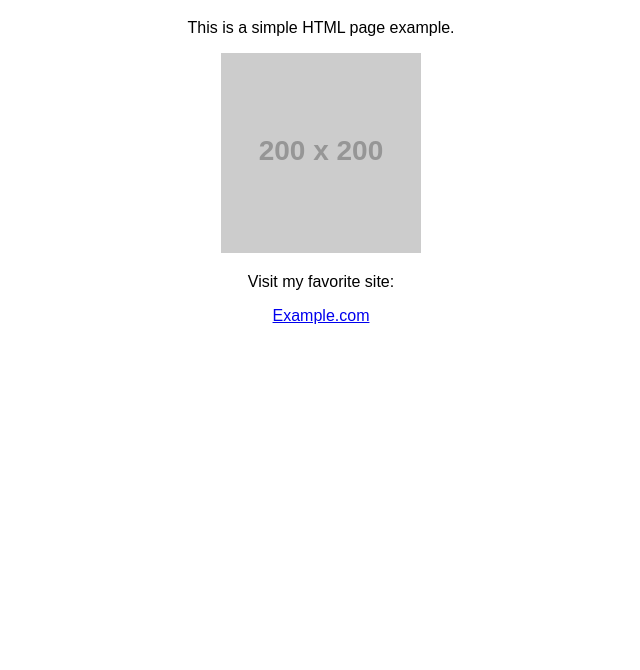
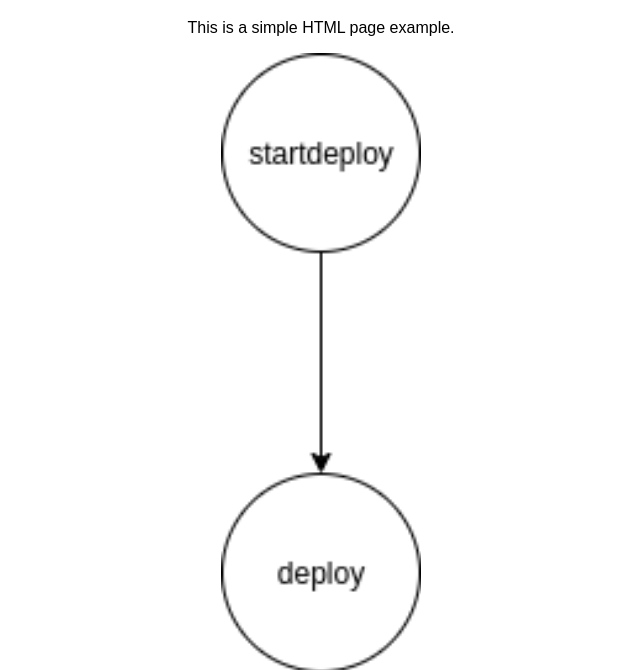
Before and after one commit to reshmavithanala25/reshma25, a plain HTML site: page index.html in a window 1280 px wide. Shown: the part 61-731 px from the top of the page, without its empty margins (319-959 px from the left). Drawn offline with Linux system fonts and the light colour scheme; placeholder pictures from the web are drawn by us.

Commit message:
Update index.html

```diff
--- a/index.html
+++ b/index.html
@@ -18,7 +18,7 @@
 <body>
   <h1>Welcome to My Website</h1>
   <p>This is a simple HTML page example.</p>
-  <img src="https://via.placeholder.com/200" alt="Placeholder Image">
+  <img src="zomato.png" alt="Placeholder Image">
   <p>Visit my favorite site:</p>
   <a href="https://www.example.com" target="_blank">Example.com</a>
 </body>
```
